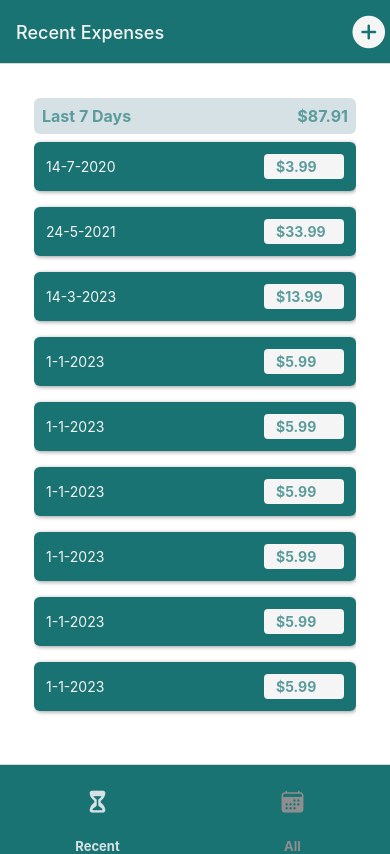
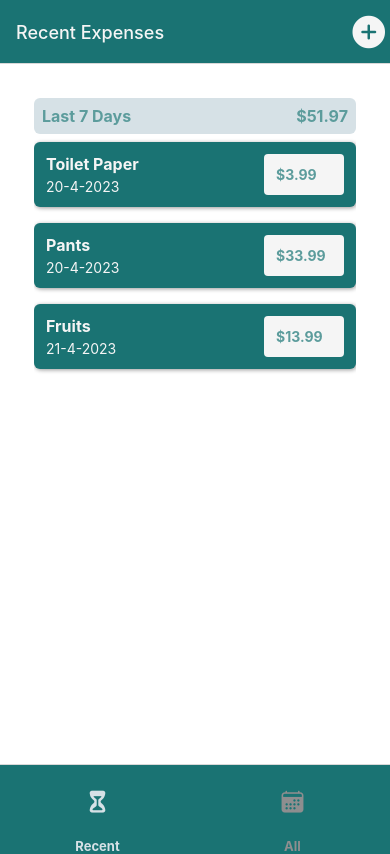
Before and after one commit to ad-bak/React-Native, a React Native app: screen /RecentExpenses in a window 390 px wide. Built offline with nearby package versions, Linux system fonts and the light colour scheme.

Commit message:
finished first part

```diff
--- a/App.js
+++ b/App.js
@@ -10,6 +10,7 @@ import ManageExpense from "./screens/ManageExpense";
 import RecentExpenses from "./screens/RecentExpenses";
 import AllExpenses from "./screens/AllExpenses";
 import IconButton from "./components/UI/IconButton";
+import ExpensesContextProvider from "./store/expenses-context";
 
 const Stack = createNativeStackNavigator();
 const BottomTabs = createBottomTabNavigator();
@@ -72,7 +73,8 @@ function ExpensesOverview() {
 export default function App() {
   return (
     <>
-      <StatusBar style="auto" />
+      <StatusBar style="light" />
+      <ExpensesContextProvider>
         <NavigationContainer>
           <Stack.Navigator
             screenOptions={{
@@ -98,6 +100,7 @@ export default function App() {
             />
           </Stack.Navigator>
         </NavigationContainer>
+      </ExpensesContextProvider>
     </>
   );
 }
--- a/components/Expenses/ExpensesOutput.js
+++ b/components/Expenses/ExpensesOutput.js
@@ -3,68 +3,17 @@ import ExpensesSummary from "./ExpensesSummary";
 import ExpensesList from "./ExpensesList";
 import { GlobalStyles } from "../../constants/styles";
 
-const DUMMY_EXPENSES = [
-  {
-    id: "e1",
-    title: "Toilet Paper",
-    amount: 3.99,
-    date: new Date(2020, 7, 14),
-  },
-  {
-    id: "e2",
-    title: "Pants",
-    amount: 33.99,
-    date: new Date(2021, 5, 24),
-  },
-  {
-    id: "e3",
-    title: "Fruits",
-    amount: 13.99,
-    date: new Date(2023, 3, 14),
-  },
-  {
-    id: "e4",
-    title: "Book",
-    amount: 5.99,
-    date: new Date(2023, 1, 1),
-  },
-  {
-    id: "e5",
-    title: "Book",
-    amount: 5.99,
-    date: new Date(2023, 1, 1),
-  },
-  {
-    id: "e6",
-    title: "Book",
-    amount: 5.99,
-    date: new Date(2023, 1, 1),
-  },
-  {
-    id: "e7",
-    title: "Book",
-    amount: 5.99,
-    date: new Date(2023, 1, 1),
-  },
-  {
-    id: "e8",
-    title: "Book",
-    amount: 5.99,
-    date: new Date(2023, 1, 1),
-  },
-  {
-    id: "e9",
-    title: "Book",
-    amount: 5.99,
-    date: new Date(2023, 1, 1),
-  },
-];
+const ExpensesOutput = ({ expenses, expensesPeriod, fallbackText }) => {
+  let content = <Text style={styles.infoText}>{fallbackText}</Text>;
 
-const ExpensesOutput = ({ expenses, expensesPeriod }) => {
+  if (expenses.length > 0) {
+    content = <ExpensesList expenses={expenses} />;
+  }
+
   return (
     <View style={styles.container}>
-      <ExpensesSummary periodName={expensesPeriod} expenses={DUMMY_EXPENSES} />
-      <ExpensesList expenses={DUMMY_EXPENSES} />
+      <ExpensesSummary periodName={expensesPeriod} expenses={expenses} />
+      {content}
     </View>
   );
 };
@@ -77,6 +26,12 @@ const styles = StyleSheet.create({
     paddingBottom: 0,
     backgroundColor: "white",
   },
+  infoText: {
+    color: GlobalStyles.color.darkTeal,
+    fontSize: 16,
+    textAlign: "center",
+    marginTop: 32,
+  },
 });
 
 export default ExpensesOutput;
--- a/screens/AllExpenses.js
+++ b/screens/AllExpenses.js
@@ -1,8 +1,17 @@
 import { Text } from "react-native";
 import ExpensesOutput from "../components/Expenses/ExpensesOutput";
+import { useContext } from "react";
+import { ExpensesContext } from "../store/expenses-context";
 
 function AllExpenses() {
-  return <ExpensesOutput expensesPeriod={"Total"} />;
+  const expensesCtx = useContext(ExpensesContext);
+  return (
+    <ExpensesOutput
+      expenses={expensesCtx.expenses}
+      expensesPeriod={"Total"}
+      fallbackText="No expenses found!"
+    />
+  );
 }
 
 export default AllExpenses;
--- a/screens/ManageExpense.js
+++ b/screens/ManageExpense.js
@@ -1,10 +1,12 @@
-import { useLayoutEffect } from "react";
+import { useContext, useLayoutEffect } from "react";
 import { StyleSheet, Text, View } from "react-native";
 import IconButton from "../components/UI/IconButton";
 import { GlobalStyles } from "../constants/styles";
 import Button from "../components/UI/Button";
+import { ExpensesContext } from "../store/expenses-context";
 
 function ManageExpense({ route, navigation }) {
+  const expensesCtx = useContext(ExpensesContext);
   const editedExpenseId = route.params?.expenseId;
   const isEditing = !!editedExpenseId;
 
@@ -14,11 +16,31 @@ function ManageExpense({ route, navigation }) {
     });
   }, [navigation, isEditing]);
 
-  function deleteExpenseHandler() {}
+  function deleteExpenseHandler() {
+    expensesCtx.deleteExpense(editedExpenseId);
+    navigation.goBack();
+  }
 
-  function cancelHandler() {}
+  function cancelHandler() {
+    navigation.goBack();
+  }
 
-  function confirmHandler() {}
+  function confirmHandler() {
+    if (isEditing) {
+      expensesCtx.updateExpense(editedExpenseId, {
+        description: "Test",
+        amount: 29.99,
+        date: new Date(),
+      });
+    } else {
+      expensesCtx.addExpense({
+        description: "Test",
+        amount: 29.99,
+        date: new Date(),
+      });
+    }
+    navigation.goBack();
+  }
 
   return (
     <View style={styles.container}>
--- a/screens/RecentExpenses.js
+++ b/screens/RecentExpenses.js
@@ -1,8 +1,24 @@
 import { Text } from "react-native";
 import ExpensesOutput from "../components/Expenses/ExpensesOutput";
+import { useContext } from "react";
+import { ExpensesContext } from "../store/expenses-context";
+import { getDateMinusSeven } from "../util/date";
 
 function RecentExpenses() {
-  return <ExpensesOutput expensesPeriod="Last 7 Days" />;
+  const expensesCtx = useContext(ExpensesContext);
+  const recentExpenses = expensesCtx.expenses.filter((expenses) => {
+    const today = new Date();
+    const dateSevenDaysAgo = getDateMinusSeven(today, 7);
+
+    return expenses.date >= dateSevenDaysAgo;
+  });
+  return (
+    <ExpensesOutput
+      expensesPeriod="Last 7 Days"
+      expenses={recentExpenses}
+      fallbackText="No expenses found from last 7 days!"
+    />
+  );
 }
 
 export default RecentExpenses;
--- /dev/null
+++ b/store/expenses-context.js
@@ -0,0 +1,120 @@
+import { createContext, useReducer } from "react";
+
+const DUMMY_EXPENSES = [
+  {
+    id: "e1",
+    description: "Toilet Paper",
+    amount: 3.99,
+    date: new Date(2023, 4, 20),
+  },
+  {
+    id: "e2",
+    description: "Pants",
+    amount: 33.99,
+    date: new Date(2023, 4, 20),
+  },
+  {
+    id: "e3",
+    description: "Fruits",
+    amount: 13.99,
+    date: new Date(2023, 4, 21),
+  },
+  {
+    id: "e4",
+    description: "Book",
+    amount: 5.99,
+    date: new Date(2023, 1, 1),
+  },
+  {
+    id: "e5",
+    description: "Sweater",
+    amount: 5.99,
+    date: new Date(2023, 1, 1),
+  },
+  {
+    id: "e6",
+    description: "Sneakers",
+    amount: 5.99,
+    date: new Date(2023, 1, 1),
+  },
+  {
+    id: "e7",
+    description: "Juice",
+    amount: 5.99,
+    date: new Date(2023, 1, 1),
+  },
+  {
+    id: "e8",
+    description: "Cigarettes",
+    amount: 5.99,
+    date: new Date(2023, 1, 1),
+  },
+  {
+    id: "e9",
+    description: "Cookies",
+    amount: 5.99,
+    date: new Date(2023, 1, 1),
+  },
+];
+
+export const ExpensesContext = createContext({
+  expenses: [],
+  addExpense: ({ description, amount, date }) => {},
+  deleteExpense: (id) => {},
+  updateExpense: (id, { description, amount, date }) => {},
+});
+
+function expensesReducer(state, action) {
+  switch (action.type) {
+    case "ADD_EXPENSE":
+      const id = new Date().getTime().toString();
+      return [{ ...action.payload, id: id }, ...state];
+    case "UPDATE_EXPENSE":
+      const updatableExpenseIndex = state.findIndex(
+        (expense) => expense.id === action.payload.id
+      );
+      const updatableExpense = state[updatableExpenseIndex];
+      const updatedItem = {
+        ...updatableExpense,
+        ...action.payload.expenseData,
+      };
+      const updatedExpenses = [...state];
+      updatedExpenses[updatableExpenseIndex] = updatedItem;
+      return updatedExpenses;
+    case "DELETE_EXPENSE":
+      return state.filter((expense) => expense.id !== action.payload);
+    default:
+      return state;
+  }
+}
+
+function ExpensesContextProvider({ children }) {
+  const [expensesState, dispatch] = useReducer(expensesReducer, DUMMY_EXPENSES);
+
+  function addExpense(expenseData) {
+    dispatch({ type: "ADD_EXPENSE", payload: expenseData });
+  }
+
+  function deleteExpense(id) {
+    dispatch({ type: "DELETE_EXPENSE", payload: id });
+  }
+
+  function updateExpense(id, expenseData) {
+    dispatch({ type: "UPDATE_EXPENSE", payload: { id, expenseData } });
+  }
+
+  const value = {
+    expenses: expensesState,
+    addExpense,
+    deleteExpense,
+    updateExpense,
+  };
+
+  return (
+    <ExpensesContext.Provider value={value}>
+      {children}
+    </ExpensesContext.Provider>
+  );
+}
+
+export default ExpensesContextProvider;
--- a/util/date.js
+++ b/util/date.js
@@ -4,3 +4,7 @@ export function getFormattedDate(date) {
   const day = date.getDate();
   return `${day}-${month}-${year}`;
 }
+
+export function getDateMinusSeven(date, days) {
+  return new Date(date.getFullYear(), date.getMonth(), date.getDate() - days);
+}
```
Lines whose indentation alone changed are shown as unchanged.
